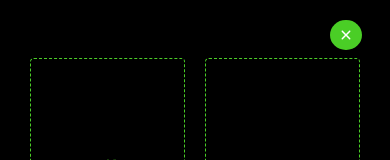
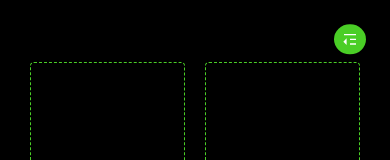
Before and after one commit to utheveny/new-portfolio, a React (Vite) app: page / in a window 390 px wide. Both pictures are taken after a click on the element 350 px from the left and 40 px from the top of the page. Shown: the top 160 px of the page. Built offline with nearby package versions, Linux system fonts and the light colour scheme; a web font is replaced by a local one.

Commit message:
💫 Add spin animation menu button

```diff
--- a/src/Components/Navbar/Navbar.tsx
+++ b/src/Components/Navbar/Navbar.tsx
@@ -8,8 +8,7 @@ import logo from "../../assets/logo.png";
 // Icons
 import { FaHome } from "react-icons/fa";
 import { IoBarChart } from "react-icons/io5";
-import { RiMenuFoldLine } from "react-icons/ri";
-import { IoIosClose } from "react-icons/io";
+import { RiMenuFoldLine, RiMenuUnfoldFill } from "react-icons/ri";
 import { FaPaintBrush } from "react-icons/fa";
 import { FaEnvelopeOpenText } from "react-icons/fa";
 import { FaFileDownload } from "react-icons/fa";
@@ -25,6 +24,11 @@ const NavbarContainer = styled.nav`
   display: flex;
   justify-content: space-between;
   align-items: center;
+
+  .rotate {
+    transition: transform 0.3s ease-in-out;
+    transform: rotate(180deg);
+  }
 
   /******************/
   /* Mobile version */
@@ -125,22 +129,21 @@ const NavbarContainer = styled.nav`
       height: 32px;
 
       display: flex;
+      justify-content: center;
       align-items: center;
-      justify-content: center;
       align-self: flex-end;
 
-      cursor: pointer;
       background-color: #4ace26;
       border-radius: 100%;
+      cursor: pointer;
 
+      margin-top: 4px;
       margin-bottom: 8px;
-      margin-right: 8px;
+      margin-right: 4px;
 
       .close-icon {
-        width: 24px;
-        height: 24px;
-
         color: #fff;
+        fill: #fff;
       }
     }
 
@@ -266,7 +269,7 @@ const Navbar = () => {
         </button>
 
         {/* Hamburger Button */}
-        <div className="menu-button" onClick={() => setIsMenuOpen(true)}>
+        <div className={`menu-button ${isMenuOpen ? 'rotate' : ''}`} onClick={() => setIsMenuOpen(true)}>
           <RiMenuFoldLine className="menu-icon" />
         </div>
 
@@ -276,10 +279,10 @@ const Navbar = () => {
             <div className="mobile-menu">
               {/* Close button */}
               <div
-                className="close-button"
+                className={`close-button ${isMenuOpen ? 'rotate' : ''}`}
                 onClick={() => setIsMenuOpen(false)}
               >
-                <IoIosClose className="close-icon" />
+                <RiMenuUnfoldFill className="close-icon" />
               </div>
 
               <div className="cards">
```
